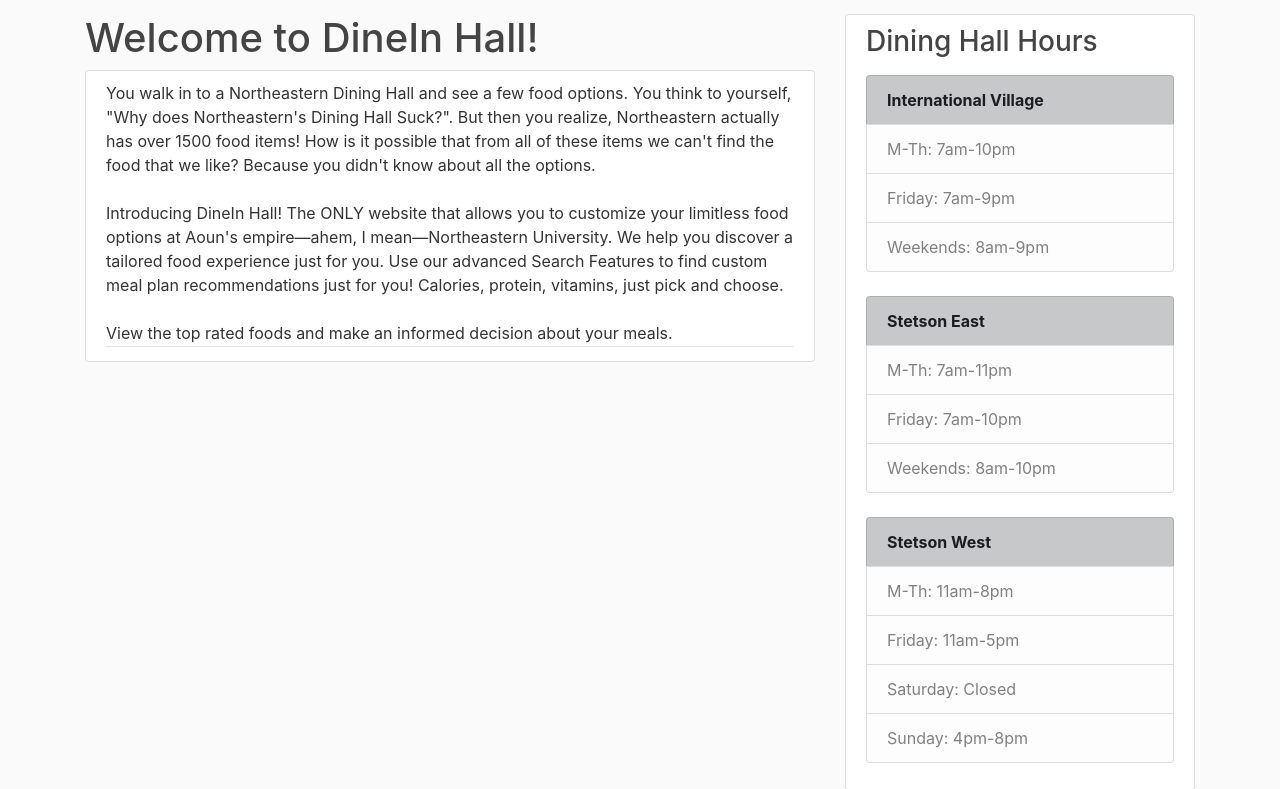
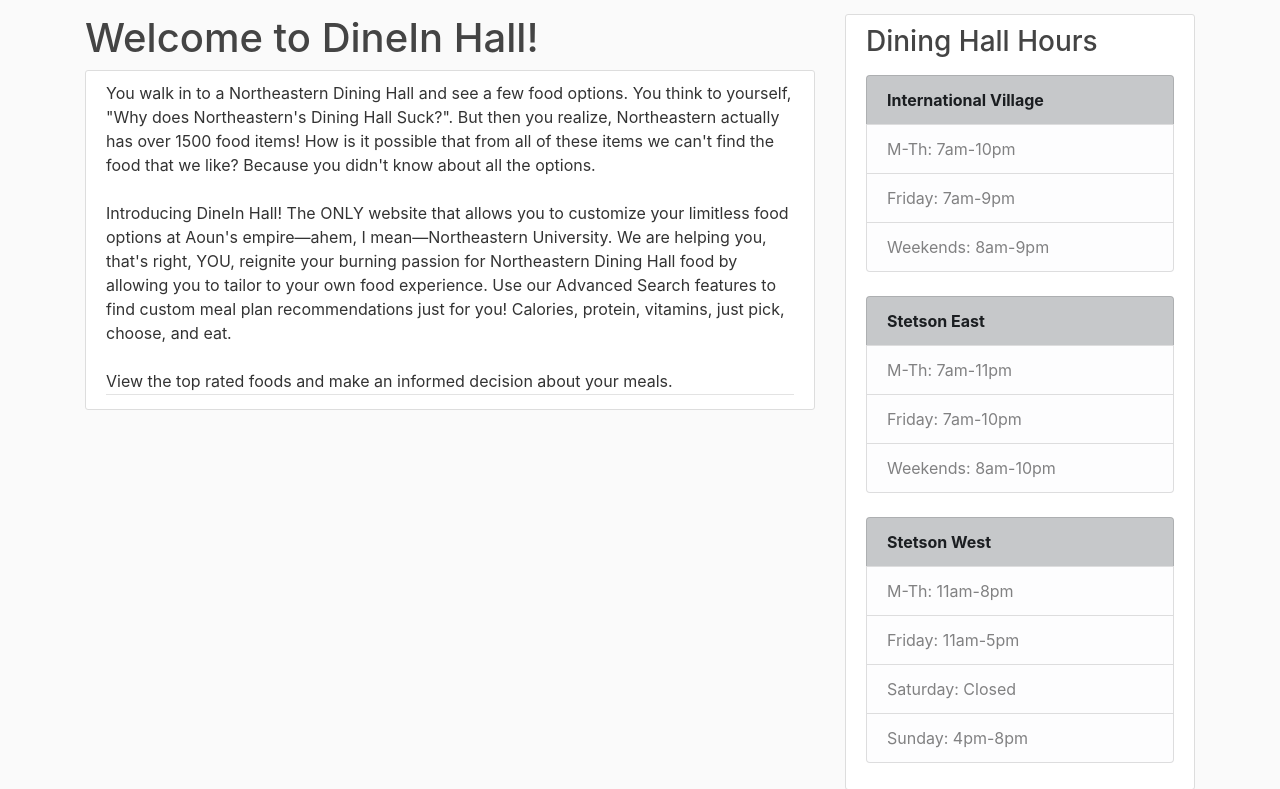
Before and after one commit to VishalRamesh50/DineInHall-Flask, a Python web app: template dineinhall/templates/main.html in a window 1280 px wide. Shown: the part 66-855 px from the top of the page. Run offline with Jinja, Linux system fonts and the light colour scheme; the template is opened without the code that fills it, so the values that code supplies are empty; some libraries are stand-ins or nearby versions.

Commit message:
Update dineinhall/templates/main.html
Updated Main Description

```diff
--- a/dineinhall/templates/main.html
+++ b/dineinhall/templates/main.html
@@ -7,7 +7,7 @@
 		    <div class="article-metadata">
 		    	You walk in to a Northeastern Dining Hall and see a few food options. You think to yourself, "Why does Northeastern's Dining Hall Suck?". But then you realize, Northeastern actually has over 1500 food items! How is it possible that from all of these items we can't find the food that we like? Because you didn't know about all the options.
 		    	<br><br>
-		    	Introducing DineIn Hall! The ONLY website that allows you to customize your limitless food options at Aoun's empire—ahem, I mean—Northeastern University. We help you discover a tailored food experience just for you. Use our advanced Search Features to find custom meal plan recommendations just for you! Calories, protein, vitamins, just pick and choose.
+		    	Introducing DineIn Hall! The ONLY website that allows you to customize your limitless food options at Aoun's empire—ahem, I mean—Northeastern University. We are helping you, that's right, YOU, reignite your burning passion for Northeastern Dining Hall food by allowing you to tailor to your own food experience. Use our Advanced Search features to find custom meal plan recommendations just for you! Calories, protein, vitamins, just pick, choose, and eat.
 				<br><br>
 		    	View the top rated foods and make an informed decision about your meals.
 		    </div>
```
